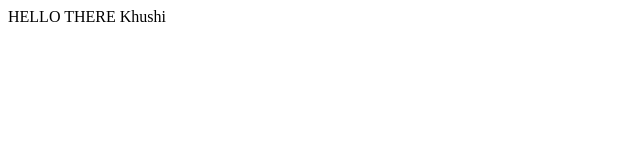
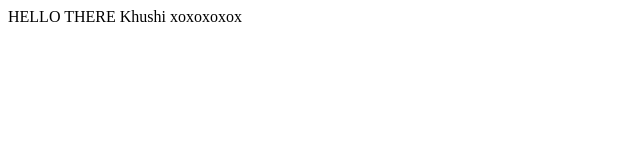
Before and after one commit to Vachiraya-bit/vachiraya-bit.github.io, a plain HTML site: page index.html in a window 1280 px wide. Shown: the full height of the page, 0-640 px from the left. Drawn offline with Linux system fonts and the light colour scheme.

Commit message:
Update index.html

```diff
--- a/index.html
+++ b/index.html
@@ -6,7 +6,9 @@
 </head>
 
  <body>
-  HELLO THERE Khushi
+  HELLO THERE
+  Khushi
+  xoxoxoxox
 </body>
 
 </html>
```
